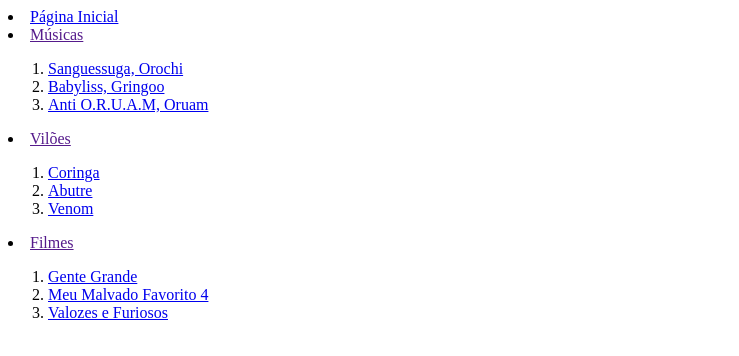
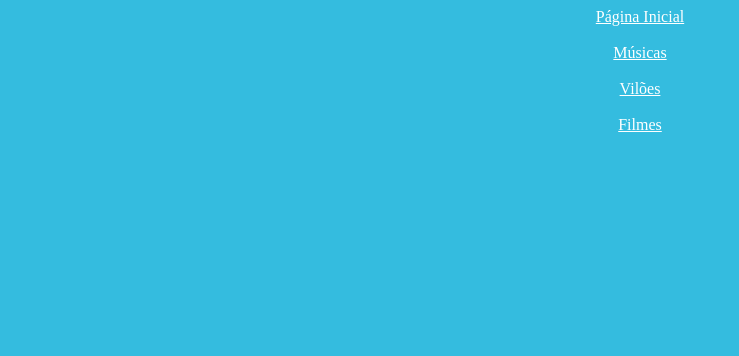
Before and after one commit to Matheuxsr/atividade-link, a plain HTML site: page index.html in a window 1280 px wide. Shown: the whole page, without its empty margins (0-739 px from the left). Drawn offline with Linux system fonts and the light colour scheme.

Commit message:
atividade link

```diff
--- a/index.html
+++ b/index.html
@@ -5,33 +5,27 @@
     <meta charset="UTF-8">
     <meta name="viewport" content="width=device-width, initial-scale=1.0">
     <title>Atividade</title>
+    <style>
+        body {
+            background-color: rgb(52, 188, 223);
+
+        }
+    </style>
 </head>
 
 <body>
-    <nav>
-        <li><a href="index.html"> Página Inicial</a></li>
+    <center>
+        <nav>
+            <a style="color: white;" href="index.html"> Página Inicial</a> <br> <br>
 
-        <li><a href=""> Músicas </a></li>
-        <ol>
-            <li><a href="https://open.spotify.com/intl-pt/track/7pDSJgKFL4pnlACmswR0Eb?si=93caf9bc36514fae" target="_blank">Sanguessuga, Orochi</li>
-            <li> <a href="https://open.spotify.com/intl-pt/track/24Bac2rOqeVIeO63D4nUxt?si=dc903a4ee8c04b19" target="_blank">Babyliss, Gringoo</li>
-            <li> <a href="https://open.spotify.com/intl-pt/track/3iDZj9V0RSElRwVgtmMYgJ?si=3853126978054c20" target="_blank">Anti O.R.U.A.M, Oruam</li>
-        </ol>
-        <li><a href=""> Vilões </a></li>
-        <ol>
-            <li> <a href="https://www.primevideo.com/-/pt/detail/Coringa/0QSV379J8LY7Y6BZTFZJDEP21S" target="_blank">Coringa</li>
-            <li> <a href="https://www.primevideo.com/-/pt/detail/Homem-Aranha---De-Volta-ao-Lar/0Q37VQS7FS9TY96F1SGZSPXEFP" target="_blank">Abutre </li>
-            <li> <a href="https://www.primevideo.com/-/pt/detail/Venom---A-%C3%9Altima-Rodada/0LYKNTALXOJXN3AL1SZAQVMY8Y" target="_blank">Venom </li>
-        </ol>
+            <a style="color: white;" href="música.html"> Músicas </a> <br> <br>
 
-        <li><a href=""> Filmes</a></li>
-        <ol>
-            <li> <a href="https://www.primevideo.com/-/pt/detail/Gente-Grande/0KEKSU98WDU8GA4YDFTLLGYG6T" target="_blank">Gente Grande </li>
-            <li> <a href="https://www.primevideo.com/-/pt/detail/Meu-Malvado-Favorito-4/0KGWRU9CNGPAMPV8AERAH7RW0L" target="_blank">Meu Malvado Favorito 4</li>
-            <li> <a href="https://www.primevideo.com/-/pt/detail/Velozes-e-Furiosos/0I5L75QTXAHHOZQZV0Y7485E4Z" target="_blank">Valozes e Furiosos </li>
-        </ol>
-    </nav>
+            <a style="color: white;" href="vilões.html"> Vilões </a> <br> <br>
 
+            <a style="color: white;" href="filmes.html"> Filmes</a> <br> <br>
+
+        </nav>
+    </center>
 
 </body>
 
```
Also changed, not shown: filmes.html (+11 -4 lines), música.html (+15 -4 lines), vilões.html (+12 -4 lines).
